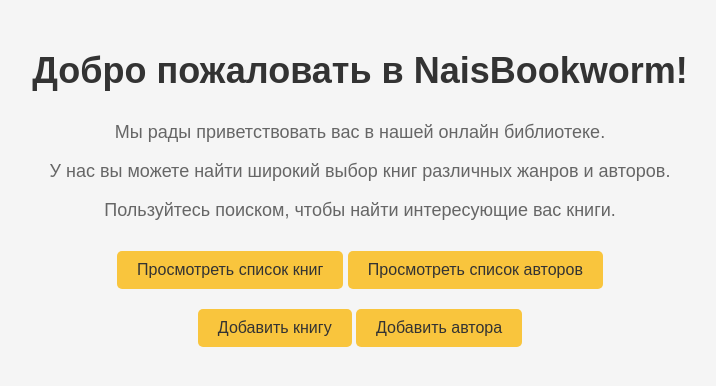
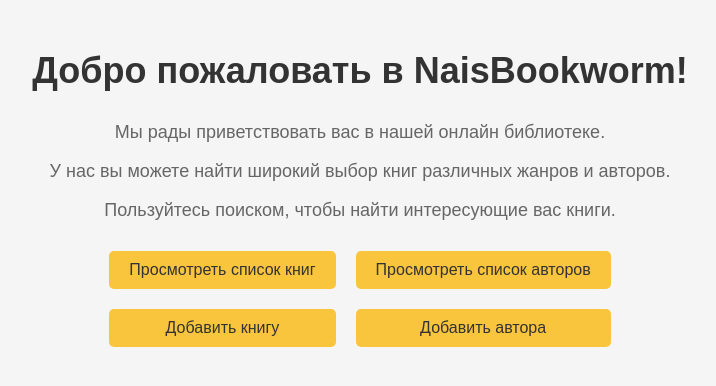
Before and after one commit to Nais-Alkator/NaisBookworm, a Flask app: page / in a window 1280 px wide. Shown: the top 386 px of the page, without its empty margins (280-996 px from the left). Run offline with Flask 3, Linux system fonts and the light colour scheme.

Commit message:
Add grid styles for navigation links

```diff
--- a/static/css/styles.css
+++ b/static/css/styles.css
@@ -40,11 +40,17 @@ a {
     background-color: #f9c53d;
     border-radius: 5px;
     margin-top: 20px;
-    display: inline-block;
-    transition: background-color 0.3s ease;
+
 }
 
 a:hover {
     background-color: #f3b72e;
     font-weight: bold;
 }
+
+.navigation {
+    display: grid;
+    grid-template-columns: repeat(2, auto);
+    justify-content: center;
+    column-gap: 20px;
+  }
--- a/templates/index.html
+++ b/templates/index.html
@@ -16,15 +16,13 @@
         <p>Пользуйтесь поиском, чтобы найти интересующие вас книги.</p>
     </section>
     <section class="navigation">
-        <div class="showing">
-            <a href="#">Просмотреть список книг</a>
-            <a href="#">Просмотреть список авторов</a>
-        </div>
-        <div class="adding">
-            <a href="#">Добавить книгу</a>
-            <a href="#">Добавить автора</a>
-        </div>
+        <a href="#">Просмотреть список книг</a>
+        <a href="#">Просмотреть список авторов</a>
+        <a href="#">Добавить книгу</a>
+        <a href="#">Добавить автора</a>
     </section>
+
+
 
 </body>
 </html>
```
